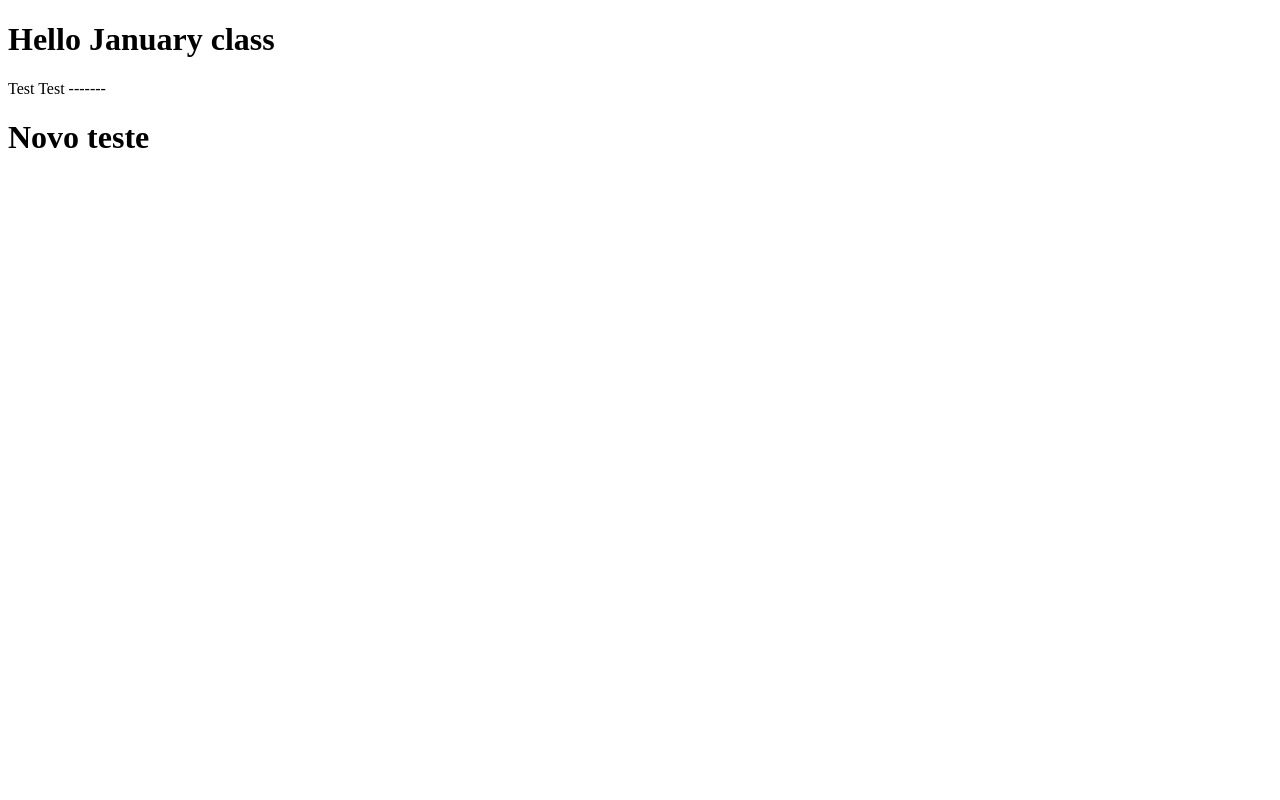
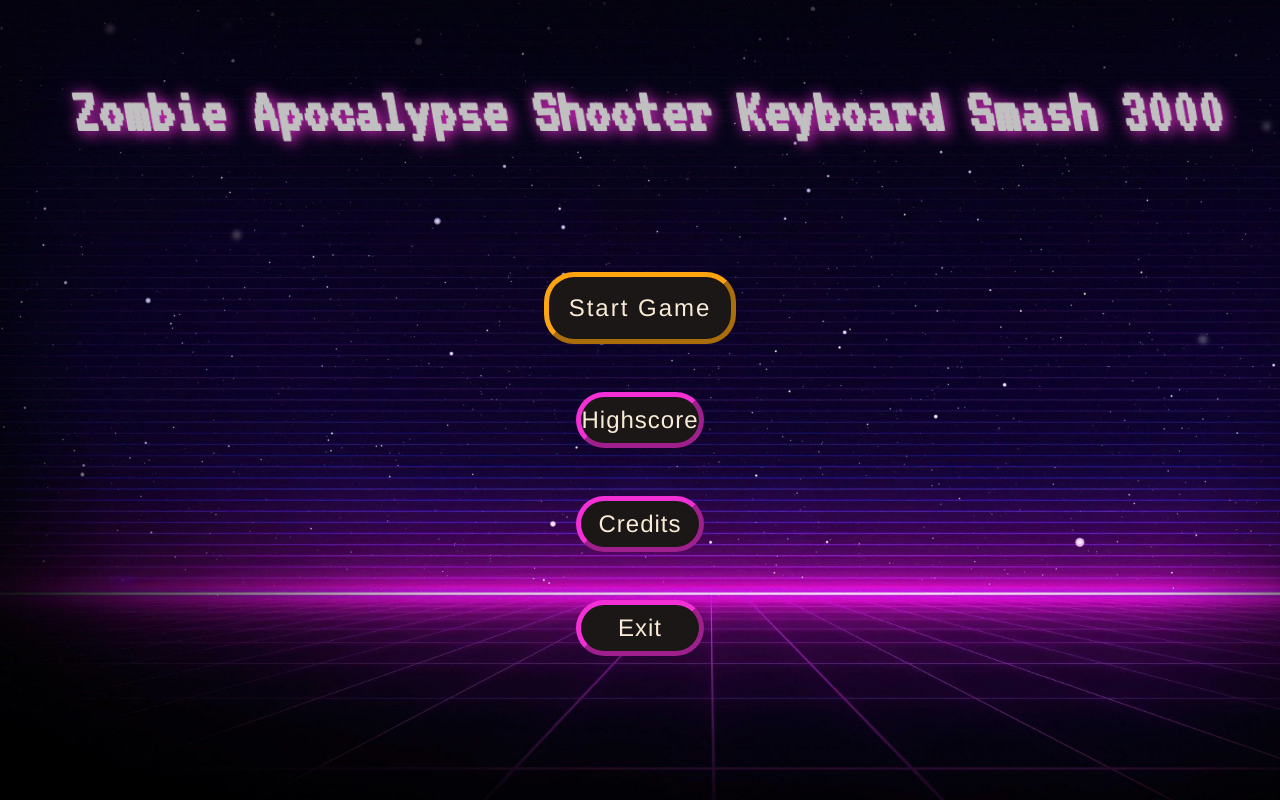
Before and after one commit to paulocaetano96/Zombie-Apocalypse-Shooter-Keyboard-Smash-3000, a plain HTML site: page index.html in a window 1280 px wide. Drawn offline with Linux system fonts and the light colour scheme.

Commit message:
background image, buttons, title and animations done

```diff
--- a/index.html
+++ b/index.html
@@ -4,21 +4,55 @@
     <meta charset="UTF-8">
     <meta http-equiv="X-UA-Compatible" content="IE=edge">
     <meta name="viewport" content="width=device-width, initial-scale=1.0">
+    <!-- Title Name -->
+    <title>January 2023</title>
+    <!-- link to css file -->
+    <link rel="stylesheet" href="/styles/styles.css">
+    <!-- Font Families link -->
+    <link rel="preconnect" href="https://fonts.googleapis.com">
+    <link rel="preconnect" href="https://fonts.gstatic.com" crossorigin>
+    <link href="https://fonts.googleapis.com/css2?family=Roboto&family=VT323&display=swap" rel="stylesheet">
+    <!-- Browser Icon -->
+    <link rel="icon" href="/docs/assets/images/chieficon.png" type="image/x-icon">
+</head>
+<body>
+    <div id="page-wide-div">
 
-    <title>January 2023</title>
+    <section>
 
-    <link rel="icon" href="/docs/assets/images/chieficon.png" type="image/x-icon">
+        <div id="title-div">
+            <h1 id="title">Zombie Apocalypse Shooter Keyboard Smash 3000</h1>
+        </div>
+
+    </section>
+
+
+    <section id= "middle-section"> <!-- for the middle of the page -->
+
+        <div> <!-- How to play the game -  move and shoot -->
+
+        </div>
+
+        <div > <!-- div for the menu -->
+            <ul class="list">
+                <li><button type="button" id="start-game-button">Start Game</button></li>
+                <li><button type="button" class="buttons" id="highscore-button">Highscore</button></li>
+                <li><button type="button" class="buttons" id="credits-button">Credits</button></li>
+                <li><button type="button" class="buttons" id="exit-button">Exit</button></li>
+            </ul>
+        </div>
+
+        <div> <!-- bonus part for the curious ones. can't say it here because the TA's will see it and it wont be a surprise anymore :) -->
+
+        </div>
+
+    </section>
 
 
 
-</head>
-<body>
-
-    <h1>Hello January class</h1>
-    <p> Test Test ------- </p>
-    <h1>Novo teste</h1>
-    <!-- <script src="./scripts/main.js"></script> -->
 
 
+    </div>
+    <script src="./scripts/main.js"></script>
 </body>
 </html>
--- /dev/null
+++ b/styles/styles.css
@@ -0,0 +1,127 @@
+* {
+    box-sizing:border-box;
+    margin: 0;
+    padding: 0;
+
+}
+
+
+body {
+    background-image: url('/docs/assets/images/backgroundimg.jpg');
+    background-repeat: no-repeat;
+    background-size: cover;
+    height: 100vh;
+    width: 100vw;
+    font-family: 'Roboto', sans-serif;
+
+}
+
+#page-wide-div {
+    animation: fadeIn 2s;
+}
+
+@keyframes fadeIn {
+    from {opacity: 0;}
+    to {opacity: 1;}
+}
+
+#title, #middle-section {
+    opacity: 0;
+    animation: fadeIn 2s;
+    animation-delay: 1s;
+    animation-fill-mode: forwards;
+}
+
+
+#title-div h1 {
+    padding-top: 10vh;
+    margin-left: 1vw;
+    margin-right: 1vw;
+    margin-bottom: 10vh;
+
+    text-align: center;
+    font-family: 'VT323', monospace;
+    font-size: 5vw;
+    transform: skewX(10deg);
+    color:rgb(192,192,192);
+    text-shadow: 2px 2px 15px rgb(243, 48, 214);
+    display: flex;
+    justify-content: center;
+
+}
+
+
+#middle-section {
+    display: flex;
+    height: 50vh;
+    justify-content: center;
+}
+
+
+ul{
+    display: flex;
+    list-style-type: none;
+    margin: 0 auto;
+    flex-direction: column;
+    flex-wrap: nowrap;
+    align-items: center;
+    justify-content: space-evenly;
+    height: 60vh;
+}
+
+#start-game-button {
+    display: flex;
+    height: 9vh;
+    width: 15vw;
+    font-size:3vh;
+    font-family: 'Franklin Gothic Medium', 'Arial Narrow', Arial, sans-serif;
+    letter-spacing: 2px;
+    color:antiquewhite;
+    background-color: rgb(27, 23, 23);
+    margin: 0 auto;
+    border-width: 5px;
+    border-color: rgb(255, 164, 17);
+    border-radius: 30px;
+    text-align: center;
+    align-items: center;
+    justify-content: center;
+}
+
+#start-game-button:hover {
+    animation-delay: 0.5s;
+    height: 13vh;
+    width: 18vw;
+    background-color: rgb(255, 164, 17);
+    box-shadow: 0px 0px 26px 8px rgb(255,255,255);
+    font-size: 5vh;
+    letter-spacing: 3px;
+    transition-duration: 0.8s;
+}
+
+#highscore-button, #credits-button, #exit-button {
+    display: flex;
+    border-radius: 50px;
+    font-size:3vh;
+    letter-spacing: 1px;
+    margin: 0 auto;
+    height: 7vh;
+    width: 10vw;
+    text-align: center;
+    align-items: center;
+    justify-content: center;
+    background-color: rgb(27, 23, 23);
+    color:antiquewhite;
+    font-family: 'Franklin Gothic Medium', 'Arial Narrow', Arial, sans-serif;
+    border-width: 5px;
+    border-color: rgb(243, 48, 214);
+}
+
+#highscore-button:hover, #credits-button:hover, #exit-button:hover{
+    animation-delay: 0.5s;
+    height: 8vh;
+    width: 11vw;
+    background-color: rgb(243, 48, 214);
+    box-shadow: 0px 0px 26px 8px rgb(255,255,255);
+    transition-duration: 0.25s;
+    letter-spacing: 0.15em;
+}
```
Also changed, not shown: docs/assets/images/backgroundimg.jpg (added), docs/assets/images/titlename.png (added).
